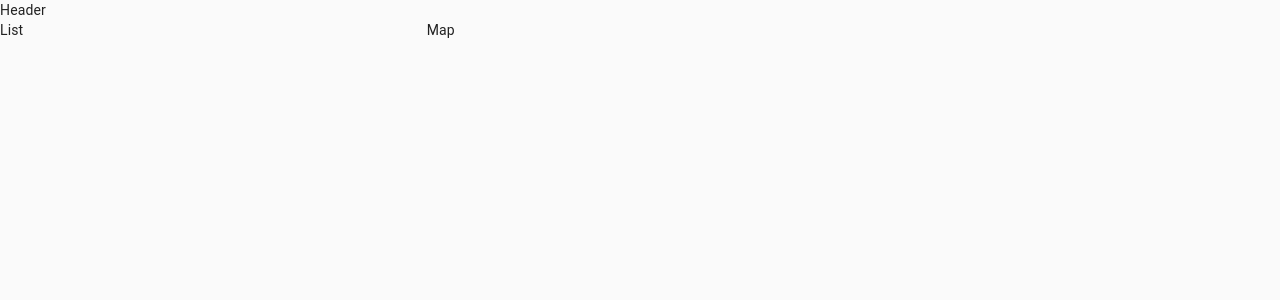
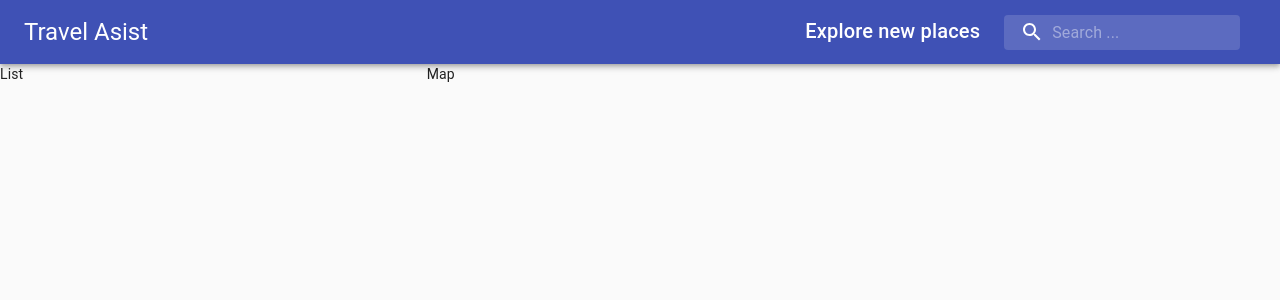
Before and after one commit to sumeetbalwade/travel-assist, a React (Create React App) app: page / in a window 1280 px wide. Shown: the top 300 px of the page. Built offline with nearby package versions, Linux system fonts and the light colour scheme.

Commit message:
header done

```diff
--- a/src/Components/Header/Header.jsx
+++ b/src/Components/Header/Header.jsx
@@ -1,8 +1,35 @@
 import React from 'react'
+import { Autocomplete } from '@react-google-maps/api'
+import { AppBar, Toolbar, Typography, InputBase, Box } from '@material-ui/core'
+import { mergeClasses } from '@material-ui/styles'
+import SearchIcon from '@material-ui/icons/Search'
+
+import useStyles from "./styles";
 
 const Header = () => {
+
+  const classes = useStyles();
   return (
-    <div>Header</div>
+    <AppBar position='static' >
+      <Toolbar className={classes.toolbar} >
+        <Typography variant='h5' className={classes.title}>
+          Travel Asist
+        </Typography>
+        <Box display="flex">
+          <Typography variant='h6' className={classes.title}>
+            Explore new places
+          </Typography>
+          {/* <Autocomplete> */}
+          <div className={classes.search}>
+            <div className={classes.searchIcon}>
+              <SearchIcon />
+            </div>
+            <InputBase placeholder='Search ...' classes={{ root: classes.inputRoot, input: classes.inputInput }} />
+          </div>
+          {/* </Autocomplete> */}
+        </Box>
+      </Toolbar>
+    </AppBar>
   )
 }
 
--- a/src/Components/Header/styles.js
+++ b/src/Components/Header/styles.js
@@ -0,0 +1,32 @@
+import { alpha, makeStyles } from '@material-ui/core/styles';
+
+export default makeStyles((theme) => ({
+    title: {
+        display: 'none',
+        [theme.breakpoints.up('sm')]: {
+            display: 'block',
+        },
+    },
+    search: {
+        position: 'relative',
+        borderRadius: theme.shape.borderRadius,
+        backgroundColor: alpha(theme.palette.common.white, 0.15),
+        '&:hover': { backgroundColor: alpha(theme.palette.common.white, 0.25) },
+        marginRight: theme.spacing(2),
+        marginLeft: 0,
+        width: '100%',
+        [theme.breakpoints.up('sm')]: { marginLeft: theme.spacing(3), width: 'auto' },
+    },
+    searchIcon: {
+        padding: theme.spacing(0, 2), height: '100%', position: 'absolute', pointerEvents: 'none', display: 'flex', alignItems: 'center', justifyContent: 'center',
+    },
+    inputRoot: {
+        color: 'inherit',
+    },
+    inputInput: {
+        padding: theme.spacing(1, 1, 1, 0), paddingLeft: `calc(1em + ${theme.spacing(4)}px)`, transition: theme.transitions.create('width'), width: '100%', [theme.breakpoints.up('md')]: { width: '20ch' },
+    },
+    toolbar: {
+        display: 'flex', justifyContent: 'space-between',
+    },
+}));
```
Also changed, not shown: src/Components/List/styles.js (+22 -0 lines), src/Components/Map/styles.js (+101 -0 lines), src/Components/PlaceDetails/styles.js (+13 -0 lines).
